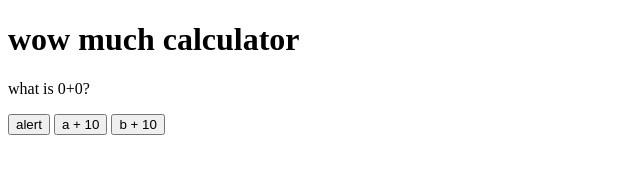
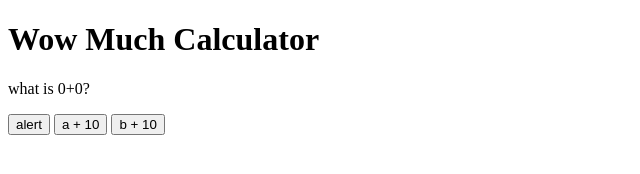
Before and after one commit to zigzag1001/zigzag1001.github.io, a plain HTML site: page index.html in a window 1280 px wide. Shown: the whole page, without its empty margins (0-640 px from the left). Drawn offline with Linux system fonts and the light colour scheme.

Commit message:
header now better

```diff
--- a/index.html
+++ b/index.html
@@ -2,7 +2,7 @@
 <html>
 <body>
 
-<h1>wow much calculator</h1>
+<h1>Wow Much Calculator</h1>
 
 <p id="demo"></p>
 
```
